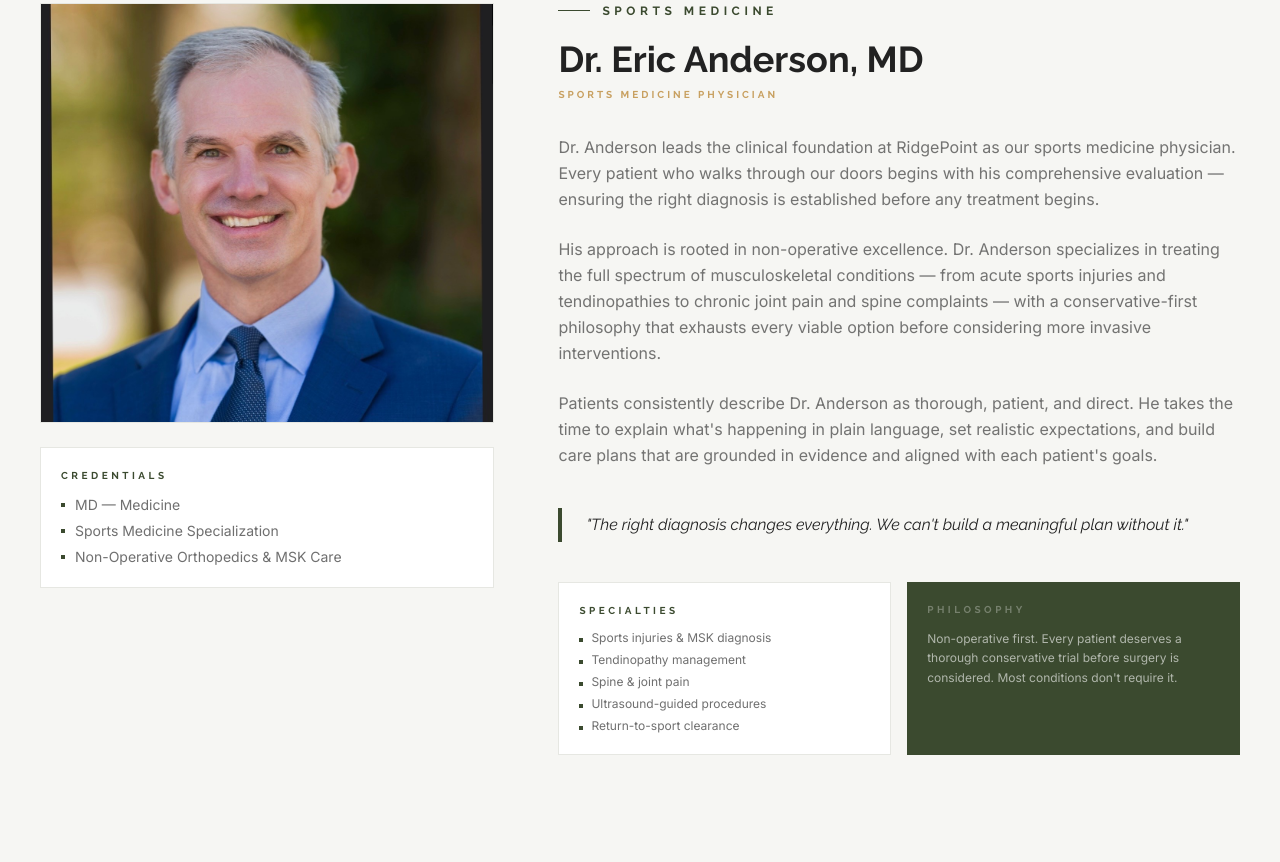
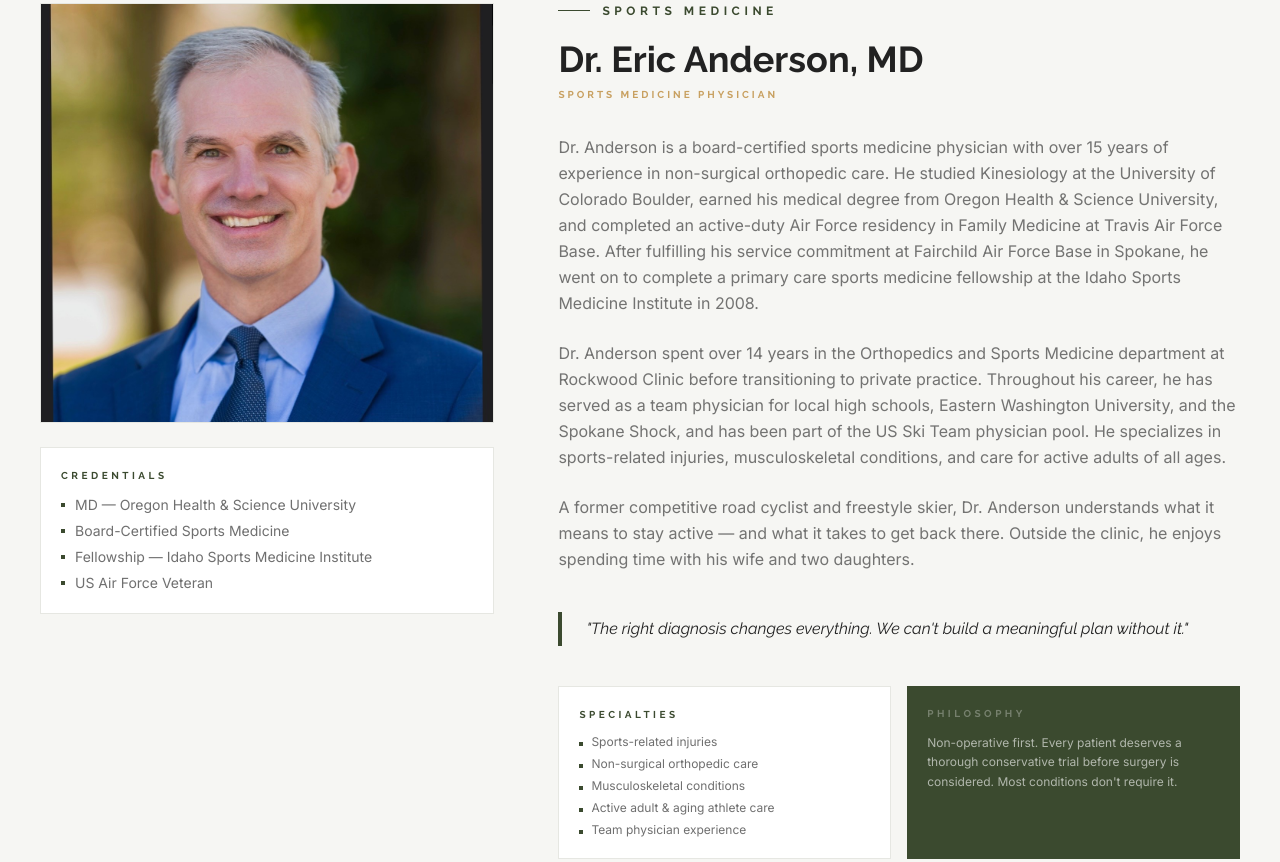
Before and after one commit to reecejvanlierop-beep/ridgepoint-web, a plain HTML site: page team.html in a window 1280 px wide. Shown: the part 847-1709 px from the top of the page. Drawn offline with nearby package versions, Linux system fonts and the light colour scheme.

Commit message:
Update Dr. Anderson bio with real background and credentials
Replace placeholder bio with actual details: OHSU med school, Air Force
service, Rockwood Clinic career, fellowship, team physician roles, and
personal interests. Updated credentials sidebar, specialties, and
homepage preview to match.

Co-Authored-By: Claude Opus 4.6 <noreply@anthropic.com>

```diff
--- a/team.html
+++ b/team.html
@@ -105,9 +105,10 @@
           <div class="bg-white border border-rp-stone p-5">
             <div class="font-raleway text-[10px] font-bold tracking-[0.35em] text-rp-primary uppercase mb-3">Credentials</div>
             <div class="space-y-1.5">
-              <div class="flex items-start gap-2.5"><div class="w-1 h-1 bg-rp-primary flex-shrink-0 mt-2"></div><span class="text-sm" style="color:rgba(34,34,34,0.65);">MD — Medicine</span></div>
-              <div class="flex items-start gap-2.5"><div class="w-1 h-1 bg-rp-primary flex-shrink-0 mt-2"></div><span class="text-sm" style="color:rgba(34,34,34,0.65);">Sports Medicine Specialization</span></div>
-              <div class="flex items-start gap-2.5"><div class="w-1 h-1 bg-rp-primary flex-shrink-0 mt-2"></div><span class="text-sm" style="color:rgba(34,34,34,0.65);">Non-Operative Orthopedics &amp; MSK Care</span></div>
+              <div class="flex items-start gap-2.5"><div class="w-1 h-1 bg-rp-primary flex-shrink-0 mt-2"></div><span class="text-sm" style="color:rgba(34,34,34,0.65);">MD — Oregon Health &amp; Science University</span></div>
+              <div class="flex items-start gap-2.5"><div class="w-1 h-1 bg-rp-primary flex-shrink-0 mt-2"></div><span class="text-sm" style="color:rgba(34,34,34,0.65);">Board-Certified Sports Medicine</span></div>
+              <div class="flex items-start gap-2.5"><div class="w-1 h-1 bg-rp-primary flex-shrink-0 mt-2"></div><span class="text-sm" style="color:rgba(34,34,34,0.65);">Fellowship — Idaho Sports Medicine Institute</span></div>
+              <div class="flex items-start gap-2.5"><div class="w-1 h-1 bg-rp-primary flex-shrink-0 mt-2"></div><span class="text-sm" style="color:rgba(34,34,34,0.65);">US Air Force Veteran</span></div>
             </div>
           </div>
         </div>
@@ -121,13 +122,13 @@
           <div class="font-raleway text-[10px] font-bold tracking-[0.3em] text-rp-sage uppercase mb-8">Sports Medicine Physician</div>
 
           <p class="text-base leading-relaxed mb-6" style="color:rgba(34,34,34,0.62);">
-            Dr. Anderson leads the clinical foundation at RidgePoint as our sports medicine physician. Every patient who walks through our doors begins with his comprehensive evaluation — ensuring the right diagnosis is established before any treatment begins.
+            Dr. Anderson is a board-certified sports medicine physician with over 15 years of experience in non-surgical orthopedic care. He studied Kinesiology at the University of Colorado Boulder, earned his medical degree from Oregon Health & Science University, and completed an active-duty Air Force residency in Family Medicine at Travis Air Force Base. After fulfilling his service commitment at Fairchild Air Force Base in Spokane, he went on to complete a primary care sports medicine fellowship at the Idaho Sports Medicine Institute in 2008.
           </p>
           <p class="text-base leading-relaxed mb-6" style="color:rgba(34,34,34,0.62);">
-            His approach is rooted in non-operative excellence. Dr. Anderson specializes in treating the full spectrum of musculoskeletal conditions — from acute sports injuries and tendinopathies to chronic joint pain and spine complaints — with a conservative-first philosophy that exhausts every viable option before considering more invasive interventions.
+            Dr. Anderson spent over 14 years in the Orthopedics and Sports Medicine department at Rockwood Clinic before transitioning to private practice. Throughout his career, he has served as a team physician for local high schools, Eastern Washington University, and the Spokane Shock, and has been part of the US Ski Team physician pool. He specializes in sports-related injuries, musculoskeletal conditions, and care for active adults of all ages.
           </p>
           <p class="text-base leading-relaxed mb-10" style="color:rgba(34,34,34,0.62);">
-            Patients consistently describe Dr. Anderson as thorough, patient, and direct. He takes the time to explain what's happening in plain language, set realistic expectations, and build care plans that are grounded in evidence and aligned with each patient's goals.
+            A former competitive road cyclist and freestyle skier, Dr. Anderson understands what it means to stay active — and what it takes to get back there. Outside the clinic, he enjoys spending time with his wife and two daughters.
           </p>
 
           <div class="space-y-4">
@@ -141,11 +142,11 @@
               <div class="bg-white border border-rp-stone p-5">
                 <div class="font-raleway text-[10px] font-bold tracking-[0.35em] text-rp-primary uppercase mb-3">Specialties</div>
                 <div class="space-y-1.5">
-                  <div class="flex items-start gap-2"><div class="w-1 h-1 bg-rp-primary flex-shrink-0 mt-2"></div><span class="text-xs" style="color:rgba(34,34,34,0.65);">Sports injuries &amp; MSK diagnosis</span></div>
-                  <div class="flex items-start gap-2"><div class="w-1 h-1 bg-rp-primary flex-shrink-0 mt-2"></div><span class="text-xs" style="color:rgba(34,34,34,0.65);">Tendinopathy management</span></div>
-                  <div class="flex items-start gap-2"><div class="w-1 h-1 bg-rp-primary flex-shrink-0 mt-2"></div><span class="text-xs" style="color:rgba(34,34,34,0.65);">Spine &amp; joint pain</span></div>
-                  <div class="flex items-start gap-2"><div class="w-1 h-1 bg-rp-primary flex-shrink-0 mt-2"></div><span class="text-xs" style="color:rgba(34,34,34,0.65);">Ultrasound-guided procedures</span></div>
-                  <div class="flex items-start gap-2"><div class="w-1 h-1 bg-rp-primary flex-shrink-0 mt-2"></div><span class="text-xs" style="color:rgba(34,34,34,0.65);">Return-to-sport clearance</span></div>
+                  <div class="flex items-start gap-2"><div class="w-1 h-1 bg-rp-primary flex-shrink-0 mt-2"></div><span class="text-xs" style="color:rgba(34,34,34,0.65);">Sports-related injuries</span></div>
+                  <div class="flex items-start gap-2"><div class="w-1 h-1 bg-rp-primary flex-shrink-0 mt-2"></div><span class="text-xs" style="color:rgba(34,34,34,0.65);">Non-surgical orthopedic care</span></div>
+                  <div class="flex items-start gap-2"><div class="w-1 h-1 bg-rp-primary flex-shrink-0 mt-2"></div><span class="text-xs" style="color:rgba(34,34,34,0.65);">Musculoskeletal conditions</span></div>
+                  <div class="flex items-start gap-2"><div class="w-1 h-1 bg-rp-primary flex-shrink-0 mt-2"></div><span class="text-xs" style="color:rgba(34,34,34,0.65);">Active adult &amp; aging athlete care</span></div>
+                  <div class="flex items-start gap-2"><div class="w-1 h-1 bg-rp-primary flex-shrink-0 mt-2"></div><span class="text-xs" style="color:rgba(34,34,34,0.65);">Team physician experience</span></div>
                 </div>
               </div>
               <div class="p-5" style="background-color:#3B4A2F;">
```
Also changed, not shown: index.html (+1 -1 lines).
